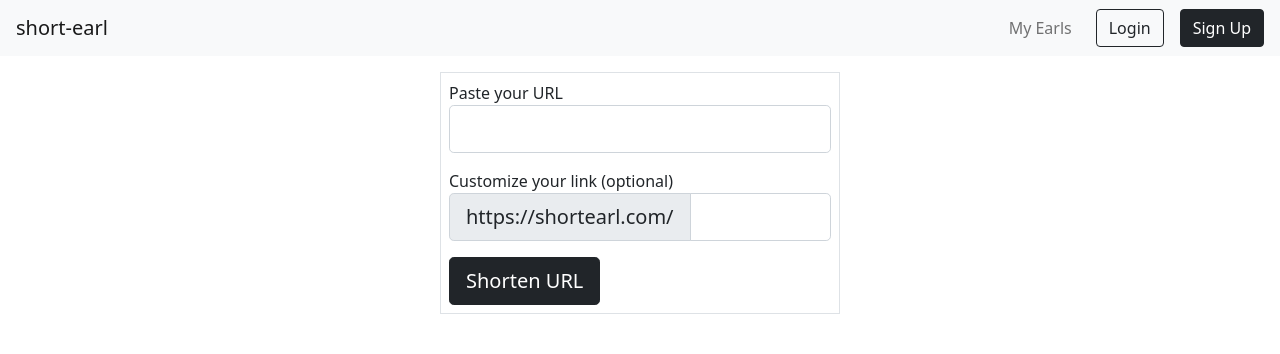
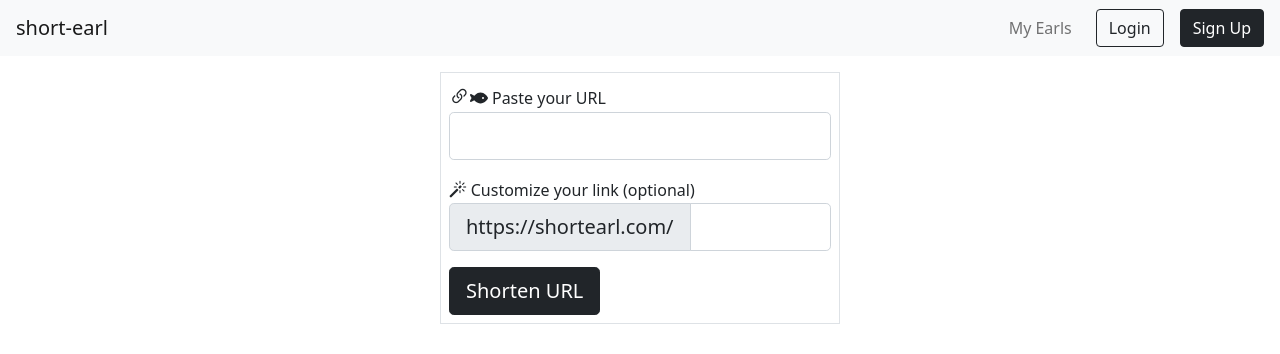
Before and after one commit to CameronCanning/short-earl, a React (Create React App) app in the folder client/: page /app in a window 1280 px wide. Shown: the top 354 px of the page. Built offline with nearby package versions, Linux system fonts and the light colour scheme.

Commit message:
Icons WEEEE

```diff
--- a/client/package.json
+++ b/client/package.json
@@ -3,6 +3,9 @@
   "version": "0.1.0",
   "private": true,
   "dependencies": {
+    "@fortawesome/fontawesome-svg-core": "^6.1.1",
+    "@fortawesome/free-solid-svg-icons": "^6.1.1",
+    "@fortawesome/react-fontawesome": "^0.1.18",
     "@testing-library/jest-dom": "^5.16.2",
     "@testing-library/react": "^12.1.4",
     "@testing-library/user-event": "^13.5.0",
--- a/client/src/components/short.js
+++ b/client/src/components/short.js
@@ -1,6 +1,9 @@
 import React, { useState } from 'react';
 import { useNavigate } from 'react-router';
 import { validateAlias, validateURL } from '../services/validateURL.js'
+import { FontAwesomeIcon } from '@fortawesome/react-fontawesome'
+import { faFish } from '@fortawesome/free-solid-svg-icons'
+import {} from '@fortawesome/react-fontawesome';
 const axios = require('axios');
 
 
@@ -89,8 +92,12 @@ const Short = () => {
         <div class='border main mt-3'>
         <form onSubmit={onSubmit} class = 'needs-validation' novalidate >
             <div class='form-group p-2'>
+
                 <label for='long'>
-                    {complete ? 'Your long URL' : 'Paste your URL'}
+                    <i class="bi bi-link-45deg" style={{fontSize: '1.3rem'}}></i>
+                    <FontAwesomeIcon icon={faFish} />
+                    <FontAwesomeIcon icon='coffee' />
+                    {complete ? ' Your long URL'  : ' Paste your URL'}
                 </label>
                 <input
                     readOnly={complete}
@@ -103,7 +110,8 @@ const Short = () => {
             </div>
             <div class='form-group p-2'>
                 <label for='short'>
-                    { complete ? 'short-earl' : 'Customize your link (optional)' }
+                    <i class="bi bi-magic" style={{fontSize: '1.1rem'}}></i>
+                    { complete ? ' short-earl' : ' Customize your link (optional)' }
                 </label>
                 <div class='input-group input-group-lg has-validation'>
                     {!complete &&
@@ -115,9 +123,14 @@ const Short = () => {
                         className={'form-control form-control-lg ' + validated.short}
                         id='short'
                         value={form.short}
+                        onChange={ (e) => updateForm({ short: e.target.value }) }/>
+                        {complete &&
+                            <button class="btn btn-outline-secondary" type="button" >
+                                Copy
+                            </button>
+                        }
+                        <div class="invalid-feedback">{validated.shortMessage}</div>
 
-                        onChange={ (e) => updateForm({ short: e.target.value }) }/>
-                        <div class="invalid-feedback">{validated.shortMessage}</div>
                 </div>
             </div>
             <div className='form-group p-2'>
--- a/client/src/index.js
+++ b/client/src/index.js
@@ -3,6 +3,7 @@ import ReactDOM from "react-dom";
 import App from "./App";
 import { BrowserRouter } from "react-router-dom";
 import './style.scss';
+import "bootstrap-icons/font/bootstrap-icons.css";
 
 ReactDOM.render(
   <React.StrictMode>
--- a/client/src/style.scss
+++ b/client/src/style.scss
@@ -6,3 +6,8 @@
     float: none;
 
 }
+
+label {
+    font-size: 1rem;
+
+}
```
Also changed, not shown: 1 other file (tests, documents, lock files or other folders).
